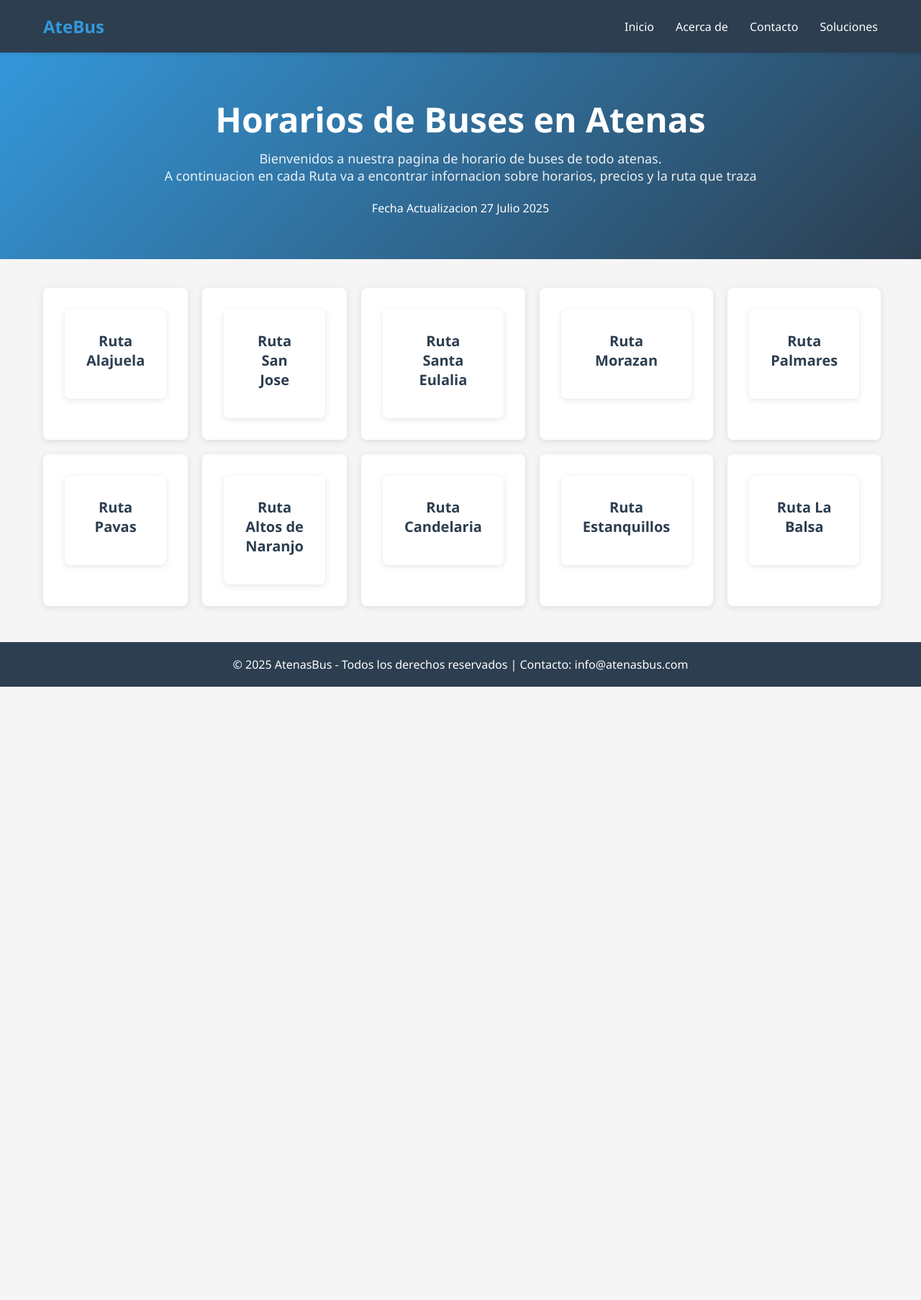
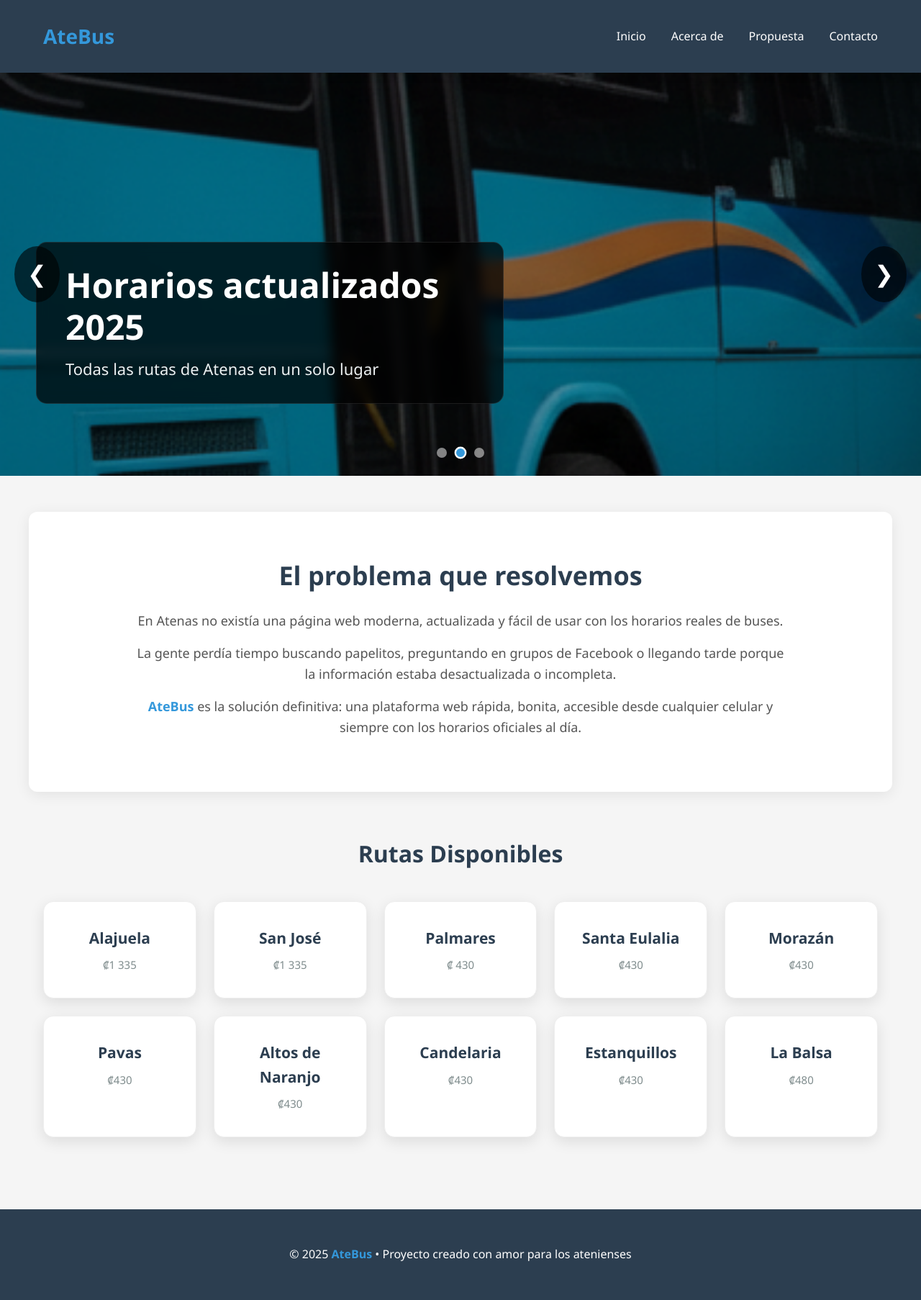
Before and after one commit to GranDiego07/atebus, a plain HTML site: page index.html in a window 1280 px wide. Shown: the whole page at 72% size. Before the commit the page ends 954 px from the top, so only its background shows below. Drawn offline with Linux system fonts and the light colour scheme.

Commit message:
muchos cambios

```diff
--- a/estilo.css
+++ b/estilo.css
@@ -7,16 +7,18 @@
 body {
     font-family: 'Segoe UI', Tahoma, Geneva, Verdana, sans-serif;
     background-color: #f5f5f5;
+    line-height: 1.6;
+    color: #333;
 }
 
-/* Menú */
+/* =============== NAVEGACIÓN =============== */
 nav {
     background-color: #2c3e50;
     padding: 20px 0;
-    box-shadow: 0 2px 5px rgba(0,0,0,0.1);
+    box-shadow: 0 4px 10px rgba(0,0,0,0.15);
     position: sticky;
     top: 0;
-    z-index: 100;
+    z-index: 1000;
 }
 
 .nav-container {
@@ -26,199 +28,305 @@ nav {
     display: flex;
     align-items: center;
     justify-content: space-between;
+    flex-wrap: wrap;
 }
 
-.logo {
-    font-size: 24px;
+.logo a {
+    font-size: 28px;
     font-weight: bold;
     color: #3498db;
+    text-decoration: none;
     display: flex;
     align-items: center;
-    gap: 10px;
+    gap: 12px;
+    transition: color 0.3s ease;
 }
 
-.logo img {
-    width: 40px;
-    height: 40px;
-    border-radius: 50%;
+.logo a:hover {
+    color: #5ab3f0;
 }
 
 nav ul {
     list-style: none;
     display: flex;
-    gap: 30px;
+    gap: 35px;
+    flex-wrap: wrap;
+    justify-content: center;
 }
 
 nav a {
     color: white;
     text-decoration: none;
     font-size: 16px;
-    transition: color 0.3s;
+    font-weight: 500;
+    transition: color 0.3s ease;
+    padding: 8px 0;
 }
 
-nav a:hover {
+nav a:hover, nav a:focus {
     color: #3498db;
 }
 
-/* Encabezado */
-.header {
-    background: linear-gradient(135deg, #3498db 0%, #2c3e50 100%);
-    color: white;
-    padding: 60px 20px;
-    text-align: center;
-    margin-bottom: 40px;
+/* =============== CARRUSEL PRINCIPAL =============== */
+.carrusel {
+    position: relative;
+    width: 100%;
+    height: 70vh;
+    overflow: hidden;
+    margin-bottom: 50px;
 }
 
-.header h1 {
-    font-size: 48px;
-    margin-bottom: 10px;
+.slides {
+    display: flex;
+    width: 300%;
+    height: 100%;
+    transition: transform 0.8s ease-in-out;
 }
 
-.header p {
-    font-size: 18px;
-    opacity: 0.9;
+.slide {
+    width: 100%;
+    height: 100%;
+    position: relative;
+    flex-shrink: 0;
 }
 
-/* Contenedor principal */
+.slide img {
+    width: 100%;
+    height: 100%;
+    object-fit: cover;
+    filter: brightness(70%);
+}
+
+.caption {
+    position: absolute;
+    bottom: 100px;
+    left: 50px;
+    background: rgba(0, 0, 0, 0.7);
+    padding: 30px 40px;
+    border-radius: 15px;
+    max-width: 650px;
+    backdrop-filter: blur(8px);
+    border: 1px solid rgba(255,255,255,0.1);
+}
+
+.caption h2 {
+    font-size: 48px;
+    color: white;
+    margin-bottom: 12px;
+    font-weight: 700;
+    line-height: 1.2;
+}
+
+.caption p {
+    font-size: 22px;
+    color: #ecf0f1;
+    margin: 0;
+}
+
+/* Flechas del carrusel */
+.prev, .next {
+    position: absolute;
+    top: 50%;
+    transform: translateY(-50%);
+    background: rgba(0, 0, 0, 0.6);
+    color: white;
+    border: none;
+    padding: 20px 18px;
+    font-size: 32px;
+    cursor: pointer;
+    z-index: 10;
+    border-radius: 50%;
+    transition: all 0.3s ease;
+}
+
+.prev { left: 20px; }
+.next { right: 20px; }
+
+.prev:hover, .next:hover {
+    background: #3498db;
+    transform: translateY(-50%) scale(1.1);
+}
+
+/* Puntitos del carrusel */
+.dots {
+    position: absolute;
+    bottom: 25px;
+    left: 50%;
+    transform: translateX(-50%);
+    z-index: 10;
+    display: flex;
+    gap: 12px;
+}
+
+.dot {
+    height: 14px;
+    width: 14px;
+    background-color: rgba(255, 255, 255, 0.5);
+    border-radius: 50%;
+    cursor: pointer;
+    transition: all 0.4s ease;
+    border: 2px solid transparent;
+}
+
+.dot.active, .dot:hover {
+    background-color: #3498db;
+    border-color: white;
+    transform: scale(1.2);
+}
+
+/* =============== CONTENEDORES =============== */
 .container {
     max-width: 1200px;
     margin: 0 auto;
     padding: 0 20px;
 }
 
-/* Grid de servicios (página principal) */
+/* =============== SECCIÓN INTRO =============== */
+.intro {
+    padding: 60px 0;
+    background: white;
+    text-align: center;
+    margin-bottom: 40px;
+    border-radius: 12px;
+    box-shadow: 0 4px 20px rgba(0,0,0,0.08);
+}
+
+.intro h2 {
+    font-size: 36px;
+    color: #2c3e50;
+    margin-bottom: 20px;
+}
+
+.intro p {
+    font-size: 18px;
+    color: #555;
+    max-width: 900px;
+    margin: 0 auto 16px;
+}
+
+.intro p strong {
+    color: #3498db;
+}
+
+/* =============== GRID DE RUTAS =============== */
+.rutas-section h2 {
+    text-align: center;
+    font-size: 32px;
+    color: #2c3e50;
+    margin: 60px 0 40px;
+}
+
 .services-grid {
     display: grid;
     grid-template-columns: repeat(5, 1fr);
-    gap: 20px;
-    margin-bottom: 50px;
+    gap: 24px;
+    margin: 40px 0;
 }
 
 .service-card {
     background: white;
-    border-radius: 8px;
-    padding: 30px;
+    border-radius: 14px;
+    overflow: hidden;
+    box-shadow: 0 6px 20px rgba(0,0,0,0.1);
+    transition: all 0.4s ease;
+    border: 1px solid #eee;
+}
+
+.service-card a {
+    display: block;
+    padding: 34px 20px;
+    text-decoration: none;
+    color: inherit;
     text-align: center;
-    box-shadow: 0 2px 10px rgba(0,0,0,0.1);
-    transition: transform 0.3s, box-shadow 0.3s;
-    cursor: pointer;
-    text-decoration: none;
-    display: block;
+    height: 100%;
+    transition: background 0.3s;
 }
 
 .service-card:hover {
-    transform: translateY(-5px);
-    box-shadow: 0 5px 20px rgba(0,0,0,0.2);
-}
-
-.service-icon {
-    font-size: 50px;
-    margin-bottom: 15px;
+    transform: translateY(-12px);
+    box-shadow: 0 16px 35px rgba(0,0,0,0.18);
+    border-color: #3498db;
 }
 
 .service-card h3 {
     color: #2c3e50;
-    margin-bottom: 10px;
-    font-size: 20px;
+    font-size: 21px;
+    font-weight: 600;
+    margin-bottom: 8px;
 }
 
 .service-card p {
     color: #7f8c8d;
-    font-size: 14px;
+    font-size: 15px;
+    margin: 0;
 }
 
-/* Contenedor principal de rutas (páginas de horarios) */
-.main-container {
-    background: white;
-    border-radius: 8px;
-    padding: 40px;
-    box-shadow: 0 2px 10px rgba(0,0,0,0.1);
-    margin-bottom: 50px;
+/* =============== FOOTER =============== */
+footer {
+    background-color: #2c3e50;
+    color: white;
+    text-align: center;
+    padding: 40px 20px;
+    margin-top: 100px;
+    font-size: 16px;
 }
 
-/* Contenedor de rutas */
-.rutas-container {
-    display: grid;
-    grid-template-columns: 1fr 1fr;
-    gap: 40px;
+footer p {
+    margin: 10px 0;
 }
 
-.ruta-section {
-    background: #f9f9f9;
-    border-radius: 8px;
-    padding: 30px;
-    border: 1px solid #ecf0f1;
+footer strong {
+    color: #3498db;
 }
 
-.ruta-section h2 {
-    color: #2c3e50;
-    font-size: 22px;
-    margin-bottom: 8px;
-    text-align: center;
+/* =============== RESPONSIVE =============== */
+@media (max-width: 1024px) {
+    .services-grid {
+        grid-template-columns: repeat(3, 1fr);
+    }
+    .caption h2 { font-size: 40px; }
+    .caption p { font-size: 20px; }
 }
 
-.dias-semana {
-    color: #7f8c8d;
-    font-size: 16px;
-    text-align: center;
-    margin-bottom: 20px;
-    font-weight: 500;
-}
+@media (max-width: 768px) {
+    .nav-container {
+        flex-direction: column;
+        gap: 20px;
+        padding: 15px 0;
+    }
 
-/* Tabla */
-table {
-    width: 100%;
-    border-collapse: collapse;
-}
+    nav ul {
+        gap: 20px;
+    }
 
-table tr {
-    border-bottom: 1px solid #ecf0f1;
-}
-
-table tr:hover {
-    background-color: #f9f9f9;
-}
-
-table td {
-    padding: 12px;
-    text-align: center;
-    color: #2c3e50;
-    font-size: 16px;
-    font-weight: 500;
-}
-
-/* Responsivo */
-@media (max-width: 1024px) {
     .services-grid {
         grid-template-columns: repeat(2, 1fr);
     }
+
+    .carrusel { height: 60vh; }
+    .caption {
+        bottom: 60px;
+        left: 20px;
+        right: 20px;
+        padding: 20px;
+    }
+    .caption h2 { font-size: 32px; }
+    .caption p { font-size: 18px; }
+
+    .intro h2 { font-size: 30px; }
 }
 
-@media (max-width: 768px) {
+@media (max-width: 480px) {
     .services-grid {
         grid-template-columns: 1fr;
     }
 
-    .rutas-container {
-        grid-template-columns: 1fr;
-        gap: 20px;
-    }
+    .carrusel { height: 55vh; }
+    .caption h2 { font-size: 28px; }
+    .caption p { font-size: 16px; }
 
-    nav ul {
-        gap: 15px;
-        font-size: 14px;
-    }
-
-    .header h1 {
-        font-size: 36px;
+    .prev, .next {
+        padding: 14px;
+        font-size: 24px;
     }
 }
-
-/* Pie de página */
-footer {
-    background-color: #2c3e50;
-    color: white;
-    text-align: center;
-    padding: 20px;
-    margin-top: 40px;
-}
--- a/index.html
+++ b/index.html
@@ -3,91 +3,160 @@
 <head>
     <meta charset="UTF-8">
     <meta name="viewport" content="width=device-width, initial-scale=1.0">
-    <title>Horarios de Buses</title>
+    <meta name="description" content="Horarios actualizados 2025 de buses en Atenas, Costa Rica. Todas las rutas: Alajuela, San José, Palmares y más.">
+    <title>AteBus • Horarios de Buses en Atenas 2025</title>
     <link rel="stylesheet" href="estilo.css">
+    <link rel="icon" href="img/logo.png" type="image/png">
 </head>
 <body>
-    <!-- Menú de navegación -->
+
+    <!-- NAVEGACIÓN -->
     <nav>
         <div class="nav-container">
-            <div class="logo">AteBus </div>
+            <div class="logo"><a href="index.html">AteBus</a></div>
             <ul>
-                <li><a href="#inicio">Inicio</a></li>
-                <li><a href="#acerca">Acerca de</a></li>
-                <li><a href="#contacto">Contacto</a></li>
-                <li><a href="#propuesta">Soluciones</a></li>
+                <li><a href="index.html">Inicio</a></li>
+                <li><a href="acerca.html">Acerca de</a></li>
+                <li><a href="propuesta.html">Propuesta</a></li>
+                <li><a href="contacto.html">Contacto</a></li>
             </ul>
         </div>
     </nav>
 
-    <!-- Encabezado -->
-    <div class="header" id="inicio">
-        <h1>Horarios de Buses en Atenas</h1>
-        <p>Bienvenidos a nuestra pagina de horario de buses de todo atenas.<br>
-        A continuacion en cada Ruta va a encontrar infornacion sobre horarios, precios y la ruta que traza</p>
-        <br>Fecha Actualizacion 27 Julio 2025
-    </div>
-
-    <!-- Contenido principal -->
-    <div class="container">
-        <div class="services-grid">
-            <!-- Card 1 -->
-            <div class="service-card">
-                <a href="ruta/rutaAlajuela.html" class="service-card"><h3>Ruta Alajuela</h3>
-            </a>
+    <!-- CARRUSEL PRINCIPAL -->
+    <div class="carrusel">
+        <div class="slides">
+            <div class="slide active">
+                <img src="img/paradacoopetransatenas.png" alt="Terminal de buses Atenas">
+                <div class="caption">
+                    <h2>Horarios actualizados 2025</h2>
+                    <p>Todas las rutas de Atenas en un solo lugar</p>
+                </div>
             </div>
-
-            <!-- Card 2 -->
-            <div class="service-card">
-                <a href="ruta/rutaSanjose.html" class="service-card"><h3>Ruta <br>San Jose</h3>
-            </a>
+            <div class="slide">
+                <img src="img/banner2.jpg" alt="Bus Coopetransatenas">
+                <div class="caption">
+                    <h2>Información confiable y oficial</h2>
+                    <p>Directo de Coopetransatenas R.L.</p>
+                </div>
             </div>
-
-            <!-- Card 3 -->
-            <div class="service-card">
-                <a href="ruta/rutaSantaEulalia.html"class="service-card"><h3>Ruta <br>Santa Eulalia</h3></a>
+            <div class="slide">
+                <img src="img/banner3.jpg" alt="Atenas centro">
+                <div class="caption">
+                    <h2>¡Siempre al día!</h2>
+                    <p>Actualización: 29 de noviembre 2025</p>
+                </div>
             </div>
-
-            <!-- Card 4 -->
-            <div class="service-card">
-                <a href="ruta/rutaMorazan.html"class="service-card"><h3>Ruta Morazan</h3></a>
-            </div>
-
-            <!-- Card 5 -->
-            <div class="service-card">
-                <a href="ruta/rutaPalmares.html"class="service-card"><h3>Ruta Palmares</h3></a>
-            </div>
-
-            <!-- Card 6 -->
-            <div class="service-card">
-                <a href="ruta/rutaPavas.html"class="service-card"><h3>Ruta Pavas</h3></a>
-            </div>
-
-            <!-- Card 7 -->
-            <div class="service-card">
-                <a href="ruta/rutaAltosdeNaranjo.html"class="service-card"><h3>Ruta Altos de Naranjo</h3></a>
-            </div>
-
-            <!-- Card 8 -->
-            <div class="service-card">
-                <a href="ruta/rutaCandelaria.html"class="service-card"><h3>Ruta Candelaria</h3></a>
-            </div>
-
-            <!-- Card 9 -->
-            <div class="service-card">
-                <a href="ruta/rutaEstanquillos.html"class="service-card"><h3>Ruta Estanquillos</h3></a>
-            </div>
-
-            <!-- Card 10 -->
-            <div class="service-card">
-                <a href="ruta/rutaLaBalsa.html"class="service-card"><h3>Ruta La Balsa</h3></a>
-            </div>
+        </div>
+        <button class="prev">❮</button>
+        <button class="next">❯</button>
+        <div class="dots">
+            <span class="dot active"></span>
+            <span class="dot"></span>
+            <span class="dot"></span>
         </div>
     </div>
 
-    <!-- Pie de página -->
-    <footer id="contacto">
-        <p>&copy; 2025 AtenasBus - Todos los derechos reservados | Contacto: info@atenasbus.com</p>
+    <!-- INTRODUCCIÓN AL PROBLEMA -->
+    <section class="intro container">
+        <div class="intro-content">
+            <h2>El problema que resolvemos</h2>
+            <p>En Atenas no existía una página web moderna, actualizada y fácil de usar con los horarios reales de buses.</p>
+            <p>La gente perdía tiempo buscando papelitos, preguntando en grupos de Facebook o llegando tarde porque la información estaba desactualizada o incompleta.</p>
+            <p><strong>AteBus</strong> es la solución definitiva: una plataforma web rápida, bonita, accesible desde cualquier celular y siempre con los horarios oficiales al día.</p>
+        </div>
+    </section>
+
+    <!-- RUTAS DISPONIBLES (cargadas desde JSON) -->
+    <section class="container rutas-section">
+        <h2>Rutas Disponibles</h2>
+        <div id="rutas-container" class="services-grid">
+            <!-- Se llenan automáticamente con JavaScript -->
+            <div style="grid-column:1/-1; text-align:center; padding:60px; color:#7f8c8d;">
+                <p>Cargando rutas...</p>
+            </div>
+        </div>
+    </section>
+
+    <!-- FOOTER -->
+    <footer>
+        <p>© 2025 <strong>AteBus</strong> • Proyecto creado con amor para los atenienses</p>
     </footer>
+
+    <!-- JAVASCRIPT -->
+    <script>
+        // ========= CARRUSEL =========
+        let slideIndex = 0;
+        showSlides();
+
+        function showSlides() {
+            const slides = document.querySelectorAll('.slide');
+            const dots = document.querySelectorAll('.dot');
+
+            slides.forEach(s => s.classList.remove('active'));
+            dots.forEach(d => d.classList.remove('active'));
+
+            slideIndex++;
+            if (slideIndex >= slides.length) slideIndex = 0;
+
+            slides[slideIndex].classList.add('active');
+            dots[slideIndex].classList.add('active');
+        }
+
+        // Navegación manual
+        document.querySelector('.next').addEventListener('click', () => {
+            slideIndex++;
+            if (slideIndex >= document.querySelectorAll('.slide').length) slideIndex = 0;
+            showSlides();
+        });
+
+        document.querySelector('.prev').addEventListener('click', () => {
+            slideIndex--;
+            if (slideIndex < 0) slideIndex = document.querySelectorAll('.slide').length - 1;
+            showSlides();
+        });
+
+        document.querySelectorAll('.dot').forEach((dot, i) => {
+            dot.addEventListener('click', () => {
+                slideIndex = i;
+                showSlides();
+            });
+        });
+
+        // Auto-avance cada 7 segundos
+        setInterval(showSlides, 7000);
+
+        // ========= CARGAR RUTAS DESDE JSON =========
+        fetch('json/rutas.json')
+            .then(response => {
+                if (!response.ok) throw new Error('No se encontró rutas.json');
+                return response.json();
+            })
+            .then(data => {
+                const container = document.getElementById('rutas-container');
+                container.innerHTML = ''; // Limpiar el "Cargando..."
+
+                data.rutas.forEach(ruta => {
+                    const card = document.createElement('div');
+                    card.className = 'service-card';
+                    card.innerHTML = `
+                        <a href="${ruta.archivo}">
+                            <h3>${ruta.nombre}</h3>
+                            <p>${ruta.info}</p>
+                        </a>
+                    `;
+                    container.appendChild(card);
+                });
+            })
+            .catch(err => {
+                document.getElementById('rutas-container').innerHTML = `
+                    <div style="grid-column:1/-1; background:white; padding:50px; border-radius:12px; text-align:center; color:#e74c3c;">
+                        <h3>Error al cargar las rutas</h3>
+                        <p>Asegúrate de tener el archivo <strong>json/rutas.json</strong></p>
+                    </div>
+                `;
+                console.error(err);
+            });
+    </script>
 </body>
 </html>
--- /dev/null
+++ b/json/rutas.json
@@ -0,0 +1,14 @@
+{
+    "rutas": [
+        {"nombre": "Alajuela", "info": "₡1 335", "archivo": "ruta/rutaAlajuela.html"},
+        {"nombre": "San José", "info": "₡1 335", "archivo": "ruta/rutaSanjose.html"},
+        {"nombre": "Palmares", "info": "₡ 430", "archivo": "ruta/rutaPalmares.html"},
+        {"nombre": "Santa Eulalia", "info": "₡430", "archivo": "ruta/rutaSantaEulalia.html"},
+        {"nombre": "Morazán", "info": "₡430", "archivo": "ruta/rutaMorazan.html"},
+        {"nombre": "Pavas", "info": "₡430", "archivo": "ruta/rutaPavas.html"},
+        {"nombre": "Altos de Naranjo", "info": "₡430", "archivo": "ruta/rutaAltosdeNaranjo.html"},
+        {"nombre": "Candelaria", "info": "₡430", "archivo": "ruta/rutaCandelaria.html"},
+        {"nombre": "Estanquillos", "info": "₡430", "archivo": "ruta/rutaEstanquillos.html"},
+        {"nombre": "La Balsa", "info": "₡480", "archivo": "ruta/rutaLaBalsa.html"}
+    ]
+}
```
Also changed, not shown: img/parada-coopetransatenas.jfif (added), img/paradacoopetransatenas.png (added).
